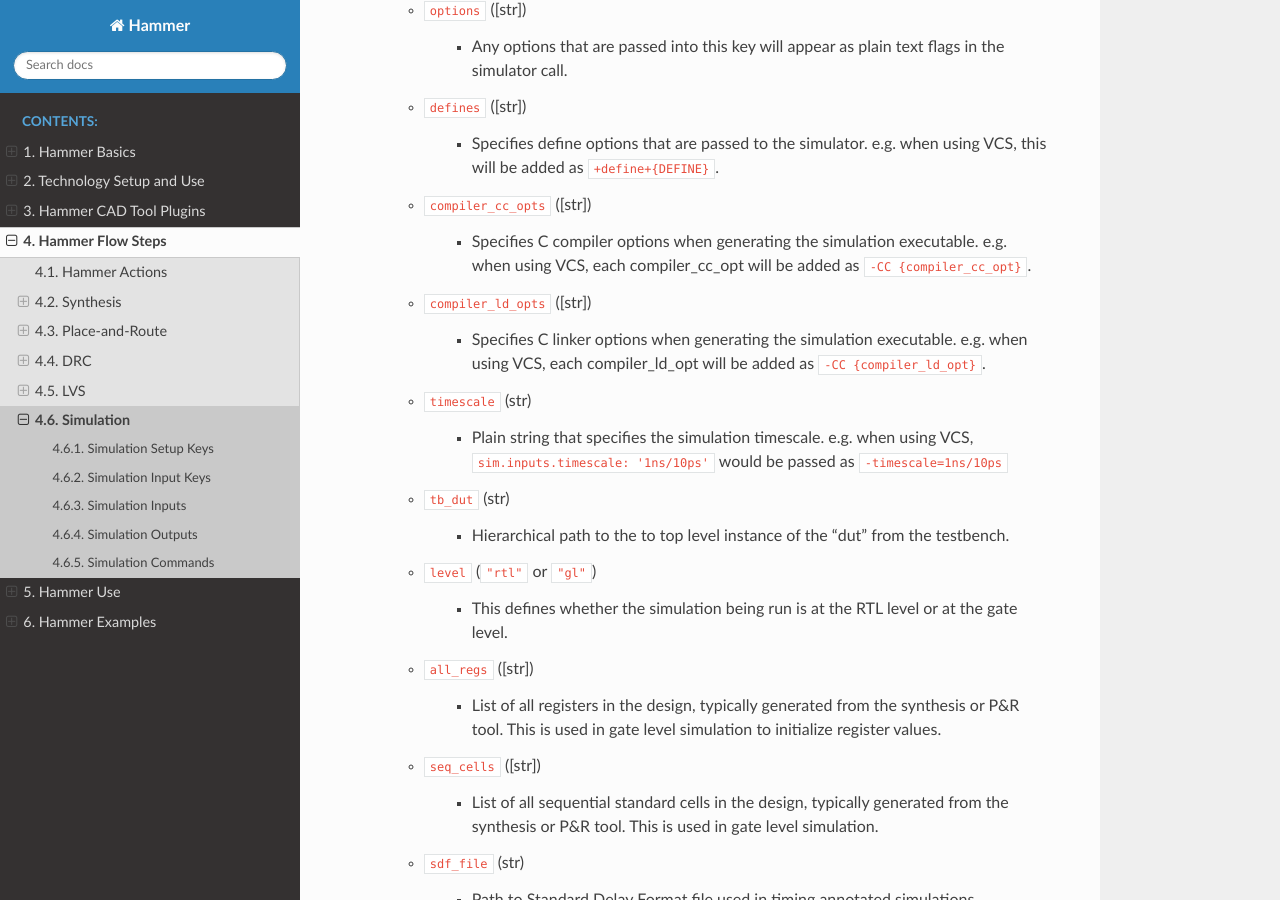
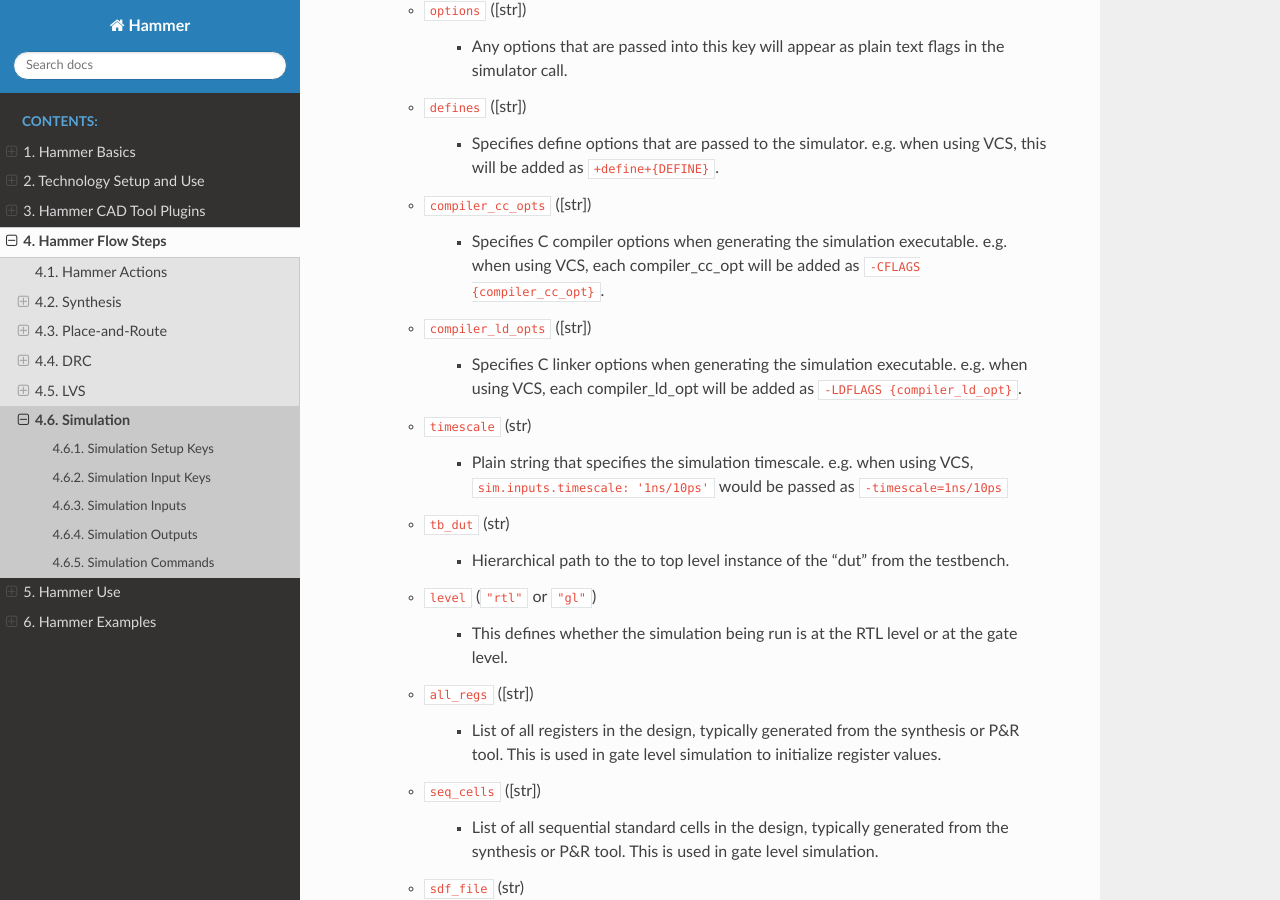
Before and after one commit to ucb-bar/hammer, a Sphinx documentation site: the page built from doc/Hammer-Flow/Simulation.rst, in a window 1280 px wide and 900 px high, scrolled down 897 px. Built offline with Sphinx 7.4.7 and the Read the Docs theme 2.0.0, drawn with Linux system fonts in a browser that asks for light colours; pages that are not in the unit, such as notebooks, are missing from menus.

Commit message:
Update documentation

```diff
--- a/doc/Hammer-Flow/Simulation.rst
+++ b/doc/Hammer-Flow/Simulation.rst
@@ -35,13 +35,13 @@
 
         * Specifies define options that are passed to the simulator. e.g. when using VCS, this will be added as ``+define+{DEFINE}``.
 
-    *  ``compiler_cc_opts`` ([str])
+    * ``compiler_cc_opts`` ([str])
 
-        * Specifies C compiler options when generating the simulation executable. e.g. when using VCS, each compiler_cc_opt will be added as ``-CC {compiler_cc_opt}``.
+        * Specifies C compiler options when generating the simulation executable. e.g. when using VCS, each compiler_cc_opt will be added as ``-CFLAGS {compiler_cc_opt}``.
 
-    *  ``compiler_ld_opts`` ([str])
+    * ``compiler_ld_opts`` ([str])
 
-        * Specifies C linker options when generating the simulation executable. e.g. when using VCS, each compiler_ld_opt will be added as ``-CC {compiler_ld_opt}``.
+        * Specifies C linker options when generating the simulation executable. e.g. when using VCS, each compiler_ld_opt will be added as ``-LDFLAGS {compiler_ld_opt}``.
 
     * ``timescale`` (str)
 
```
